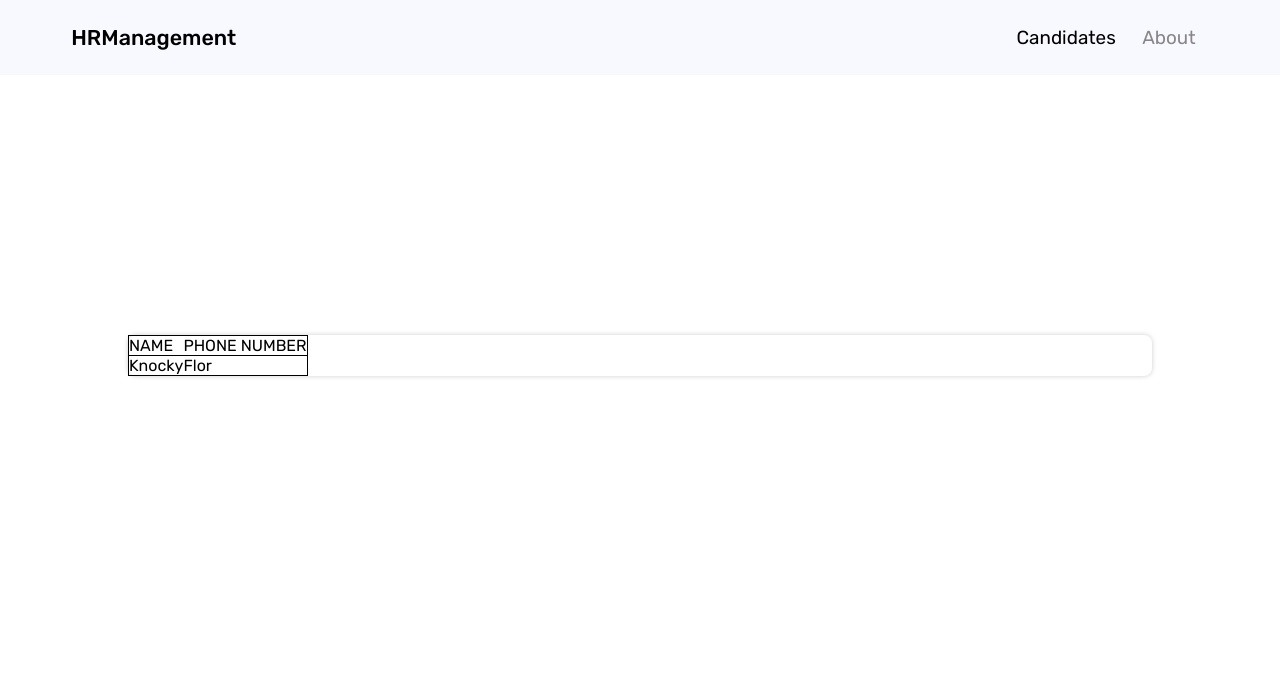
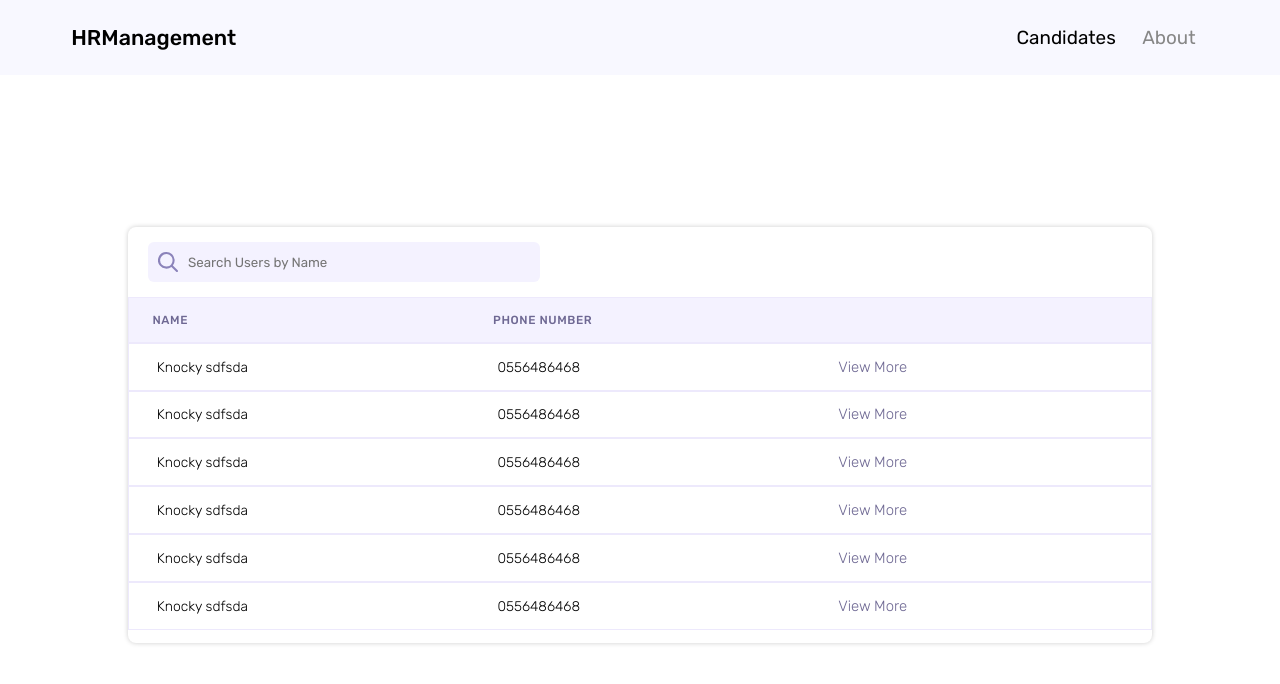
Before and after one commit to aniler0/hr-management-project-react, a React (Create React App) app: page /candidates in a window 1280 px wide. Shown: the top 684 px of the page. Built offline with nearby package versions, Linux system fonts and the light colour scheme.

Commit message:
table is ready

```diff
--- /dev/null
+++ b/src/components/Input/Input.jsx
@@ -0,0 +1,20 @@
+import { Search } from "components/icons";
+import "./styles.scss";
+const Input = ({ placeholder }) => {
+  return (
+    <div className="input__Wrapper">
+      <div className="input__Container">
+        <Search className="search__Icon" />
+        <input
+          placeholder={placeholder}
+          type="text"
+          name="search"
+          id="search"
+          autoComplete="off"
+        />
+      </div>
+    </div>
+  );
+};
+
+export default Input;
--- /dev/null
+++ b/src/components/Input/styles.scss
@@ -0,0 +1,24 @@
+@import "../../styles/globalStyles.scss";
+
+.input__Wrapper {
+  background: $secondaryWhite;
+  border-radius: 6px;
+  max-width: 392px;
+
+  .input__Container {
+    display: flex;
+    align-items: center;
+    width: 100%;
+
+    .search__Icon {
+      padding: 10px;
+    }
+
+    input {
+      background-color: transparent;
+      outline: none;
+      width: 85%;
+      padding: 5px 0 5px 0;
+    }
+  }
+}
--- a/src/components/Navbar/styles.scss
+++ b/src/components/Navbar/styles.scss
@@ -6,6 +6,7 @@
   align-items: center;
   background-color: ghostwhite;
   padding: 0.8em 0.5em;
+  max-width: 100%;
   .navbar__Container {
     display: flex;
     flex-direction: row;
--- a/src/components/Table/Table.jsx
+++ b/src/components/Table/Table.jsx
@@ -1,18 +1,105 @@
+import { Input } from "components";
 import "./styles.scss";
 
 const Table = () => {
   return (
     <div className="table__Wrapper">
-      <div></div>
+      <div className="filter__Area">
+        <Input placeholder="Search Users by Name" />
+      </div>
+
       <table>
+        <thead>
+          <tr>
+            <th>NAME</th>
+            <th>PHONE NUMBER</th>
+            <th></th>
+          </tr>
+        </thead>
         <tbody>
-          <tr className="table__Top">
-            <td>NAME</td>
-            <td>PHONE NUMBER</td>
+          <tr>
+            <td>Knocky sdfsda</td>
+            <td>0556486468</td>
+            <td>
+              <p
+                className="view__More"
+                onClick={() => {
+                  console.log("clicked");
+                }}
+              >
+                View More
+              </p>
+            </td>
           </tr>
           <tr>
-            <td>Knocky</td>
-            <td>Flor</td>
+            <td>Knocky sdfsda</td>
+            <td>0556486468</td>
+            <td>
+              <p
+                className="view__More"
+                onClick={() => {
+                  console.log("clicked");
+                }}
+              >
+                View More
+              </p>
+            </td>
+          </tr>
+          <tr>
+            <td>Knocky sdfsda</td>
+            <td>0556486468</td>
+            <td>
+              <p
+                className="view__More"
+                onClick={() => {
+                  console.log("clicked");
+                }}
+              >
+                View More
+              </p>
+            </td>
+          </tr>
+          <tr>
+            <td>Knocky sdfsda</td>
+            <td>0556486468</td>
+            <td>
+              <p
+                className="view__More"
+                onClick={() => {
+                  console.log("clicked");
+                }}
+              >
+                View More
+              </p>
+            </td>
+          </tr>
+          <tr>
+            <td>Knocky sdfsda</td>
+            <td>0556486468</td>
+            <td>
+              <p
+                className="view__More"
+                onClick={() => {
+                  console.log("clicked");
+                }}
+              >
+                View More
+              </p>
+            </td>
+          </tr>
+          <tr>
+            <td>Knocky sdfsda</td>
+            <td>0556486468</td>
+            <td>
+              <p
+                className="view__More"
+                onClick={() => {
+                  console.log("clicked");
+                }}
+              >
+                View More
+              </p>
+            </td>
           </tr>
         </tbody>
       </table>
--- a/src/components/Table/styles.scss
+++ b/src/components/Table/styles.scss
@@ -1,13 +1,70 @@
+@import "../../styles/globalStyles.scss";
+
 .table__Wrapper {
   width: 80%;
   background: #ffffff;
   box-shadow: 0px 0px 5px rgba(0, 0, 0, 0.2);
   border-radius: 8px;
+  max-height: 80%;
+
+  .filter__Area {
+    padding: 15px 20px;
+    position: sticky;
+    top: 0;
+  }
   table {
     border-collapse: collapse;
+    width: 100%;
+    position: relative;
+    display: block;
+    max-height: 500px;
+
+    thead {
+      display: block;
+      background: $secondaryWhite;
+      color: $primaryBlack;
+      font-weight: 400;
+      font-size: 12px;
+      line-height: 20px;
+      letter-spacing: 0.05em;
+      text-transform: uppercase;
+      color: $fontPurple;
+    }
+    tbody {
+      display: block;
+      overflow-y: auto;
+      overflow-x: hidden;
+      height: 300px;
+    }
+
     tr {
-      border: 1px solid black;
+      display: flex;
+      align-items: center;
+      max-width: 100%;
+      border: 1px solid #ede9fc;
+
       td {
+        display: block;
+        font-size: calc(0.4vw + 0.55em);
+        font-weight: 300;
+      }
+      th {
+        display: block;
+        font-size: calc(0.4vw + 0.55em);
+        text-align: left;
+        font-weight: 500;
+      }
+      th,
+      td {
+        width: 400px;
+        padding: 1em 2em;
+      }
+
+      .view__More {
+        font-size: calc(0.4vw + 0.7em);
+        color: $fontPurple;
+        cursor: pointer;
+        width: 80px;
       }
     }
   }
--- /dev/null
+++ b/src/components/icons/Search.jsx
@@ -0,0 +1,18 @@
+import * as React from "react";
+
+const Search = (props) => (
+  <svg
+    width={20}
+    height={20}
+    fill="none"
+    xmlns="http://www.w3.org/2000/svg"
+    {...props}
+  >
+    <path
+      d="M13.41 14.882a8.308 8.308 0 0 1-11.331-1.065A8.318 8.318 0 0 1 8.052.004a8.309 8.309 0 0 1 8.534 7.533 8.318 8.318 0 0 1-1.711 5.88l4.819 4.803a1.042 1.042 0 1 1-1.474 1.474l-4.8-4.812h-.01Zm-5.09-.332a6.23 6.23 0 0 0 5.758-3.85 6.238 6.238 0 0 0-5.759-8.623 6.232 6.232 0 0 0-6.233 6.236 6.238 6.238 0 0 0 6.233 6.236Z"
+      fill="#8B83BA"
+    />
+  </svg>
+);
+
+export default Search;
--- a/src/components/icons/index.js
+++ b/src/components/icons/index.js
@@ -1 +1,2 @@
 export { default as Arrow } from "../icons/Arrow";
+export { default as Search } from "../icons/Search";
--- a/src/components/index.js
+++ b/src/components/index.js
@@ -2,3 +2,4 @@ export { default as Button } from "./Button/Button";
 export { default as Navbar } from "./Navbar/Navbar";
 export { default as Layout } from "./Layout/Layout";
 export { default as Table } from "./Table/Table";
+export { default as Input } from "./Input/Input";
--- a/src/pages/Candidates.jsx
+++ b/src/pages/Candidates.jsx
@@ -4,7 +4,7 @@ import "styles/pages/candidates.scss";
 
 const Candidates = () => {
   return (
-    <div className="candidates__Wrapper">
+    <div className="candidates__Container">
       <Table />
     </div>
   );
--- a/src/styles/globalStyles.scss
+++ b/src/styles/globalStyles.scss
@@ -8,3 +8,4 @@ $primaryWhite: #f2f0f9;
 //secondary colors
 $secondaryPurple: #8b83ba;
 $secondaryWhite: #f4f2ff;
+$fontPurple: #6e6893;
--- a/src/styles/pages/candidates.scss
+++ b/src/styles/pages/candidates.scss
@@ -1,8 +1,9 @@
-.candidates__Wrapper {
+.candidates__Container {
   width: 100%;
-  height: 70vh;
+  height: 90vh;
   display: flex;
   flex-direction: column;
   align-items: center;
   justify-content: center;
+  overflow: hidden;
 }
```
Also changed, not shown: src/pages/UserDetail.jsx (added, +7 -0 lines).
